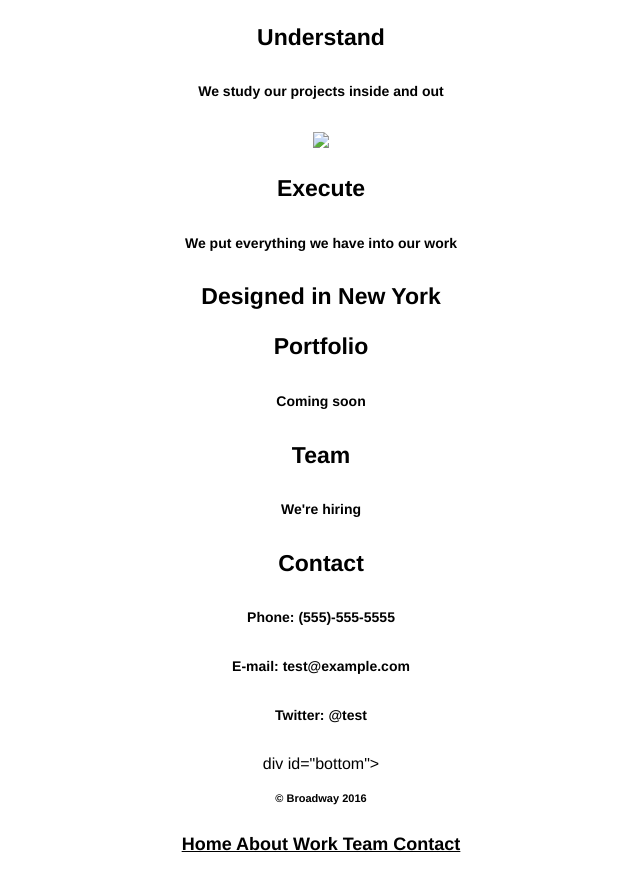
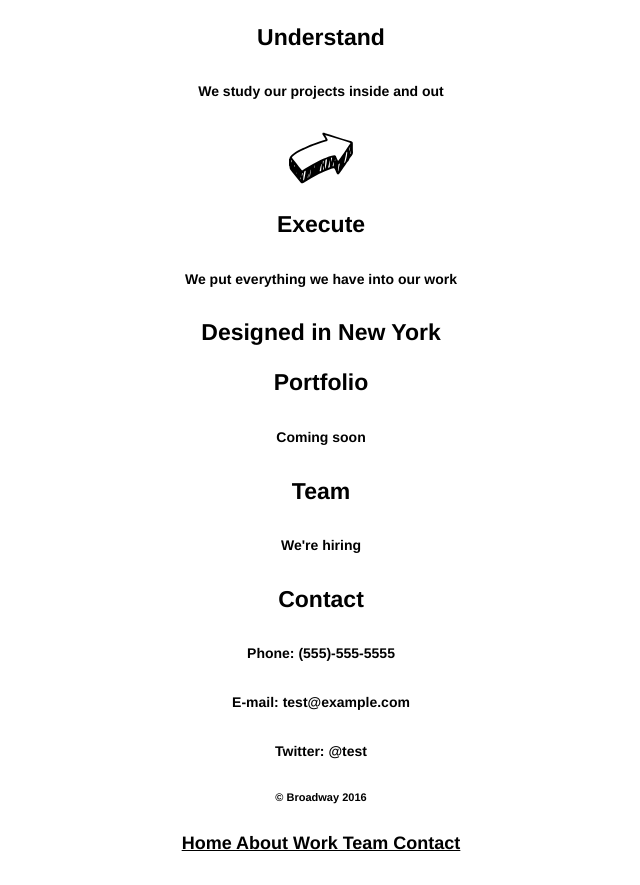
Before and after one commit to Lareilpet/Broadway, a plain HTML site: page index.html in a window 1280 px wide. Shown: the part 704-1589 px from the top of the page, without its empty margins (319-959 px from the left). Drawn offline with Linux system fonts and the light colour scheme.

Commit message:
First corrections made after viewing in browser.

```diff
--- a/index.html
+++ b/index.html
@@ -24,7 +24,7 @@
 <img src="./resources/image/understand.svg"/>
 <h3>Understand</h3>
 <h6>We study our projects inside and out</h6>
-<img src=".resources/image/execute.svg"/>
+<img src="./resources/image/execute.svg"/>
 <h3>Execute</h3>
 <h6>We put everything we have into our work</h6>
 <div id="middle">
@@ -38,7 +38,7 @@
 <h6>Phone: (555)-555-5555</h6>
 <h6>E-mail: test@example.com</h6>
 <h6>Twitter: @test</h6>
-div id="bottom">
+<div id="bottom">
 <h5 style="font-size: 11px;">&copy Broadway 2016</h5><h5 style="font-size: 18px; text-decoration: underline; ">Home About Work Team Contact</h5>
 </div>
 
--- a/resources/css/style.css
+++ b/resources/css/style.css
@@ -2,7 +2,7 @@ html {
   text-align: center;
   font-family: Helvetica;
 }
-#top {
+# top {
   background-image: ./resources/image/backgroundthe-flatiron-building.png;
   color: white;
 }
@@ -25,11 +25,11 @@ h3 {
 h6 {
   font-size: 14px;
 }
-#middle {
+# middle {
   font-size: 32px;
   font-weight: bold;
 }
-#bottom {
+# bottom {
   background-color: dimgray;
   color: white;
 }
```
Also changed, not shown: resources/l {/style.css (deleted).
